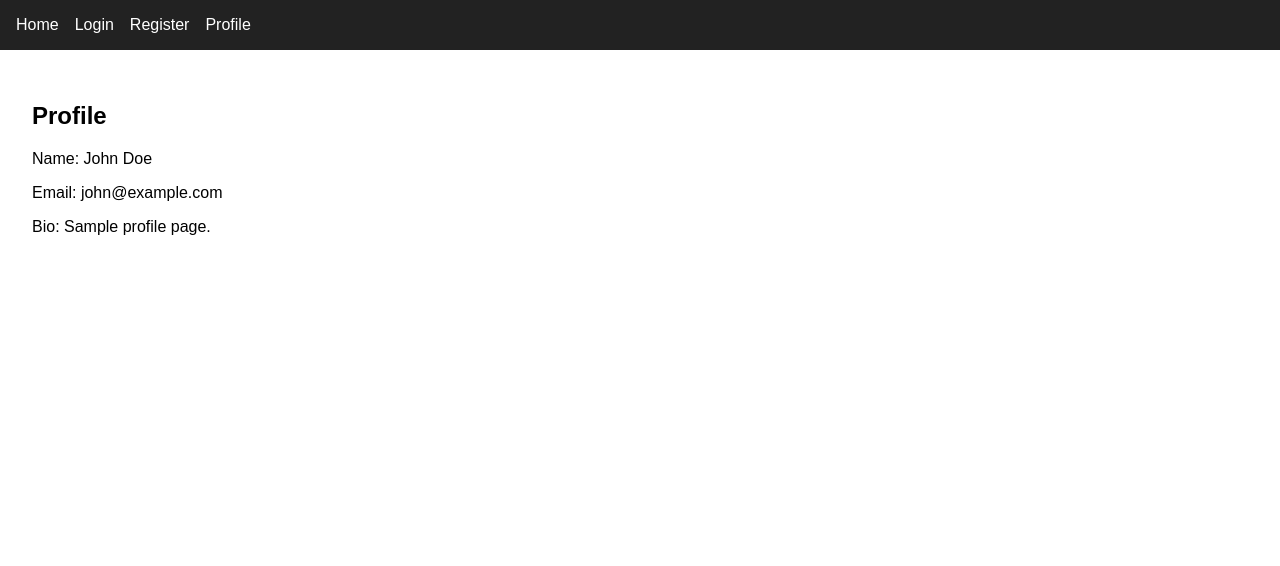
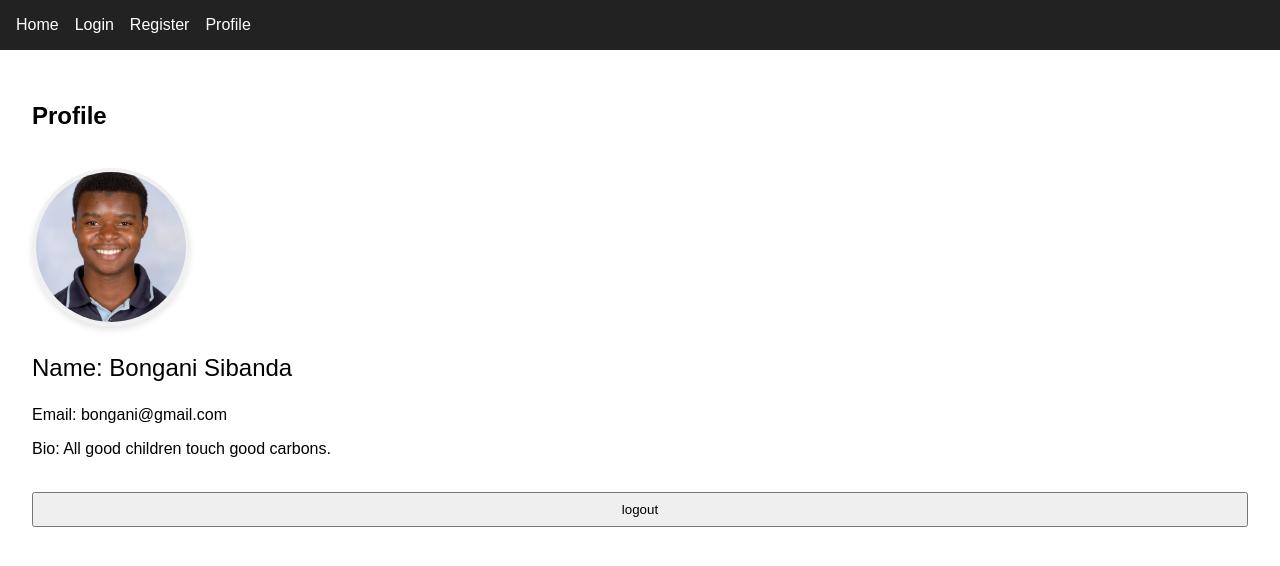
Before and after one commit to bobosiband/Family_log, a React (Vite) app in the folder Profiles/: page /login in a window 1280 px wide. Both pictures are taken after typing "Sample", "Sample123" into the empty fields and a click on the button "Login". Shown: the top 566 px of the page. Built offline with nearby package versions, Linux system fonts and the light colour scheme.

Commit message:
frontend basics finished (protecting profile section for unauthorised users

```diff
--- a/Profiles/src/App.jsx
+++ b/Profiles/src/App.jsx
@@ -7,6 +7,8 @@ import Register from "./pages/Register";
 import Login from "./pages/Login";
 import Profile from "./pages/Profile";
 
+import ProtectedRoute from "./ProtectedRoute";
+
 export default function App() {
   return (
     <BrowserRouter>
@@ -15,7 +17,13 @@ export default function App() {
         <Route path="/" element={<Home />} />
         <Route path="/register" element={<Register />} />
         <Route path="/login" element={<Login />} />
-        <Route path="/profile" element={<Profile />} />
+        <Route
+          path="/profile"
+          element={
+            <ProtectedRoute>
+              <Profile />
+            </ProtectedRoute>
+          } />
       </Routes>
     </BrowserRouter>
   );
--- /dev/null
+++ b/Profiles/src/AuthContext.jsx
@@ -0,0 +1,25 @@
+import { createContext, useContext, useState } from 'react';
+
+const AuthContext = createContext();
+
+export function AuthProvider({ children }) {
+  const [user, setUser] = useState(null);
+
+  const login = (username) => {
+    setUser({ username }); // fake user object
+  };
+
+  const logout = () => {
+    setUser(null);
+  };
+
+  return (
+    <AuthContext.Provider value={{ user, login, logout }}>
+      {children}
+    </AuthContext.Provider>
+  );
+}
+
+export function useAuth() {
+  return useContext(AuthContext);
+}
--- /dev/null
+++ b/Profiles/src/ProtectedRoute.jsx
@@ -0,0 +1,20 @@
+import { Navigate } from 'react-router-dom';
+import { useAuth } from './AuthContext';
+
+/**
+ * A component that protects routes from being accessed by unauthenticated users.
+ * If the user is not authenticated, they are redirected to the login page.
+ *
+ * @param {Object} props - The component props.
+ * @param {React.ReactNode} props.children - The child components to render if authenticated.
+ * @returns {React.ReactNode} The protected route or a redirect to the login page.
+ */
+export default function ProtectedRoute({ children }) {
+  const { user } = useAuth();
+
+  if (!user) {
+    return <Navigate to="/login" />;
+  }
+
+  return children;
+}
--- a/Profiles/src/main.jsx
+++ b/Profiles/src/main.jsx
@@ -2,9 +2,11 @@ import React from "react";
 import ReactDOM from "react-dom/client";
 import App from "./App";
 import "./index.css";
+import { AuthProvider } from './AuthContext';
+
 
 ReactDOM.createRoot(document.getElementById("root")).render(
-  <React.StrictMode>
+  <AuthProvider>
     <App />
-  </React.StrictMode>
+  </AuthProvider>
 );
--- a/Profiles/src/pages/Login.jsx
+++ b/Profiles/src/pages/Login.jsx
@@ -1,5 +1,6 @@
 import { useState } from 'react';
 import { useNavigate } from 'react-router-dom';
+import { useAuth } from '../AuthContext';
 
 /**
  * Login page
@@ -10,6 +11,8 @@ export default function Login() {
     const [username, setUsername] = useState('');
     const [password, setPassword] = useState('');
 
+    // get user from auth context
+    const { login } = useAuth();
     // navigate to profile page
     const navigate = useNavigate();
     // handle submit
@@ -23,6 +26,8 @@ export default function Login() {
         }
         // log username and password
         console.log(username, password);
+        // call login function from auth context
+        login(username);
         // navigate to profile page
         navigate('/profile');
     }
--- a/Profiles/src/pages/Profile.jsx
+++ b/Profiles/src/pages/Profile.jsx
@@ -1,10 +1,33 @@
+import styles from './style/Profile.module.css';
+import { useAuth } from '../AuthContext';
+import { useNavigate } from 'react-router-dom';
+/**
+ * Profile page
+ * @returns {JSX.Element}
+*/
+
 export default function Profile() {
+  const { user, logout } = useAuth();
+  const navigate = useNavigate();
+
+  const handleLogout = () => {
+    logout();
+    navigate('/login');
+  };
     return (
       <main>
         <h2>Profile</h2>
-        <p>Name: John Doe</p>
-        <p>Email: john@example.com</p>
-        <p>Bio: Sample profile page.</p>
+        <br />
+        <img
+        src="/src/assets/images/bongani.jpg"
+        alt="Profile Picture"
+        className={styles.profileImage}
+        />
+        <p className={styles.profileName}>Name: Bongani Sibanda</p>
+        <p>Email: bongani@gmail.com</p>
+        <p>Bio: All good children touch good carbons.</p>
+        <br />
+        <button onClick={handleLogout}>logout</button>
       </main>
     );
   }
--- /dev/null
+++ b/Profiles/src/pages/style/Profile.module.css
@@ -0,0 +1,12 @@
+.profileImage {
+    width: 150px;
+    height: 150px;
+    border-radius: 50%;
+    object-fit: cover; /* Prevents image stretching */
+    border: 4px solid #f0f0f0;
+    box-shadow: 0 4px 6px rgba(0,0,0,0.1);
+}
+
+.profileName {
+    font-size: 24px;
+}
```
Also changed, not shown: Profiles/src/assets/images/bongani.jpg (added).
